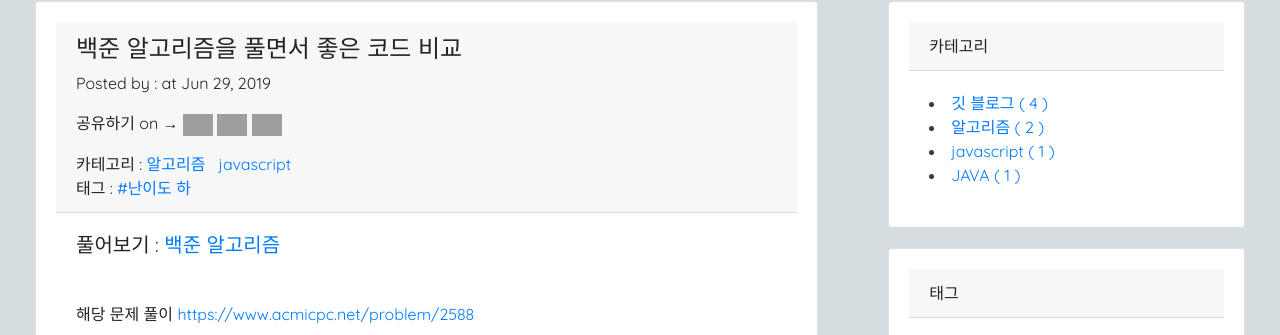
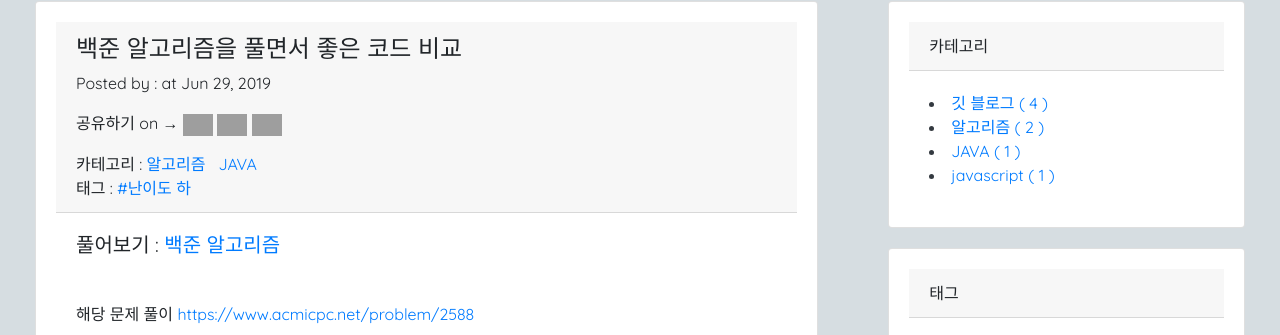
Before and after one commit to 7271kim/7271kim.github.com, a Jekyll site: the page built from _posts/2019-06-29-algorithm-1.md, in a window 1280 px wide. Shown: the part 293-628 px from the top of the page. Built offline with Jekyll 4.4.1, drawn with Linux system fonts in a browser that asks for light colours; nearby versions of some CDN libraries; a script that is not in the unit is left out; comment, search, counter and statistics services are not loaded; grey boxes are pictures that could not be loaded.

Commit message:
[2019.06.29] - 카테고리 서로 바뀜

```diff
--- a/_posts/2019-06-29-algorithm-1.md
+++ b/_posts/2019-06-29-algorithm-1.md
@@ -4,7 +4,7 @@ layout: post
 summary: 백준 알고리즘을 풀면서 좋은 코드 비교
 categories:
     - algorithm
-    - javascript
+    - JAVA
 tags:
    - difficulty-low: "난이도 하"
 thumbnail: posts/icon-algorithm.png
```
Also changed, not shown: _posts/2019-06-29-algorithm-2.md (+1 -1 lines).
